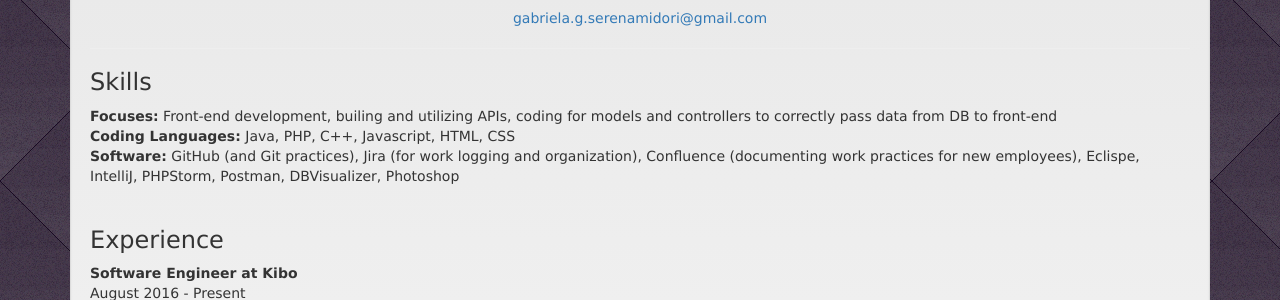
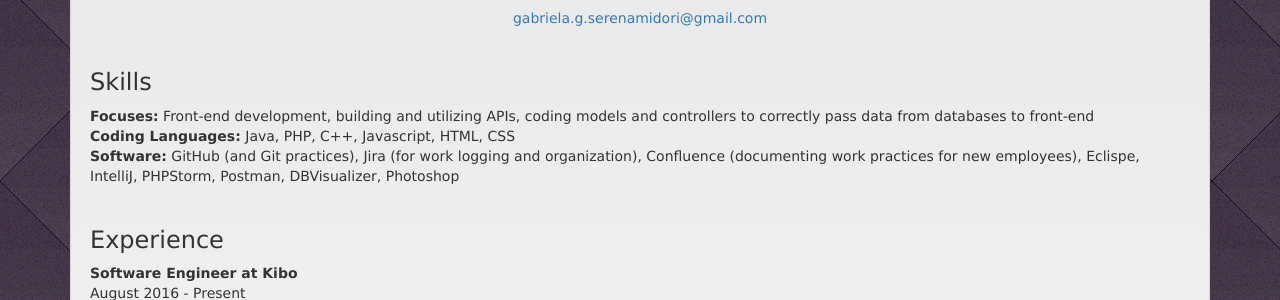
Before and after one commit to Serenamidori/serenamidori.github.io, a Jekyll site: the page built from resume/index.html, in a window 1280 px wide. Shown: the part 324-624 px from the top of the page. Built offline with Jekyll 4.4.1, drawn with Linux system fonts in a browser that asks for light colours; nearby versions of some CDN libraries.

Commit message:
GRAMMAR.

```diff
--- a/resume/index.html
+++ b/resume/index.html
@@ -10,7 +10,7 @@ title: Gab - Resume
         <hr>
         <div class="text-left">
             <h3>Skills</h3>
-            <b>Focuses:</b> Front-end development, builing and utilizing APIs, coding for models and controllers to correctly pass data from DB to front-end<br>
+            <b>Focuses:</b> Front-end development, building and utilizing APIs, coding models and controllers to correctly pass data from databases to front-end<br>
             <b>Coding Languages:</b> Java, PHP, C++, Javascript, HTML, CSS<br>
             <b>Software:</b> GitHub (and Git practices), Jira (for work logging and organization), Confluence (documenting work practices for new employees), Eclispe, IntelliJ, PHPStorm, Postman, DBVisualizer, Photoshop<br>
             <hr>
```
